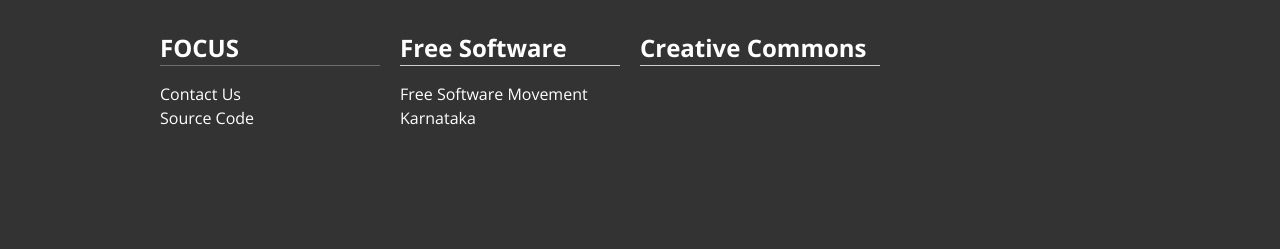
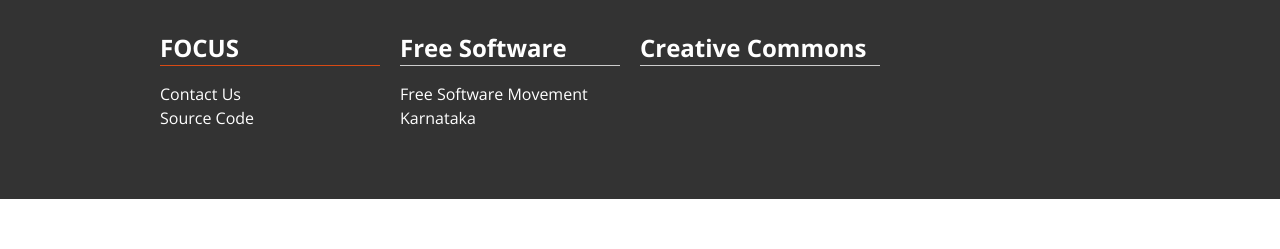
Before and after one commit to svceglug/focus, a PHP site: page /index.php in a window 1280 px wide. Shown: the part 1276-1525 px from the top of the page. After the commit the page ends 1475 px from the top, so only its background shows below. Run offline with PHP 8.4, Linux system fonts and the light colour scheme.

Commit message:
Change footer height to 200 pixels

```diff
--- a/css/sticky-footer.css
+++ b/css/sticky-footer.css
@@ -9,7 +9,7 @@ html, body {
 .full-container {
   min-height: 100%;
   /* equal to footer height */
-  margin-bottom: -250px;
+  margin-bottom: -200px;
 }
 
 .full-container:after {
@@ -19,5 +19,5 @@ html, body {
 
 footer, .full-container:after {
   /* .push must be the same height as footer */
-  height: 250px;
+  height: 200px;
 }
```
